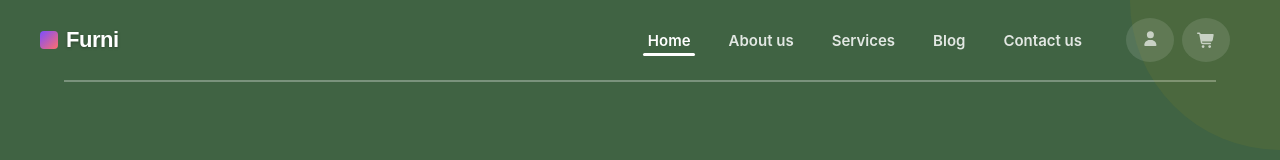
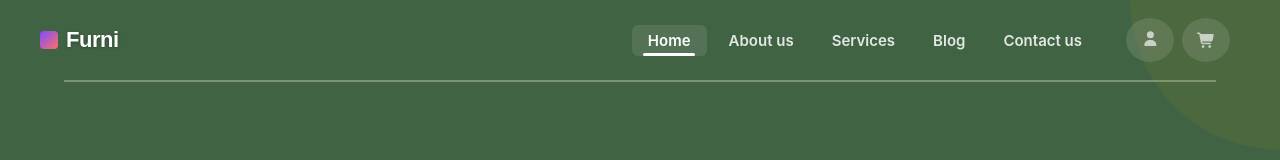
Before and after one commit to devasol/Furni, a React (Vite) app: page / in a window 1280 px wide. Shown: the top 160 px of the page. Built offline with nearby package versions, Linux system fonts and the light colour scheme; a web font is replaced by a local one.

Commit message:
style: Update active link styling for landing page
Co-authored-by: Qwen-Coder <qwen-coder@alibabacloud.com>

```diff
--- a/src/components/home/header/Header.module.css
+++ b/src/components/home/header/Header.module.css
@@ -304,6 +304,7 @@
 
 .landingHeader .active {
   color: white !important;
+  background: rgba(255, 255, 255, 0.1) !important;
 }
 
 .fixedHeader .active {
```
